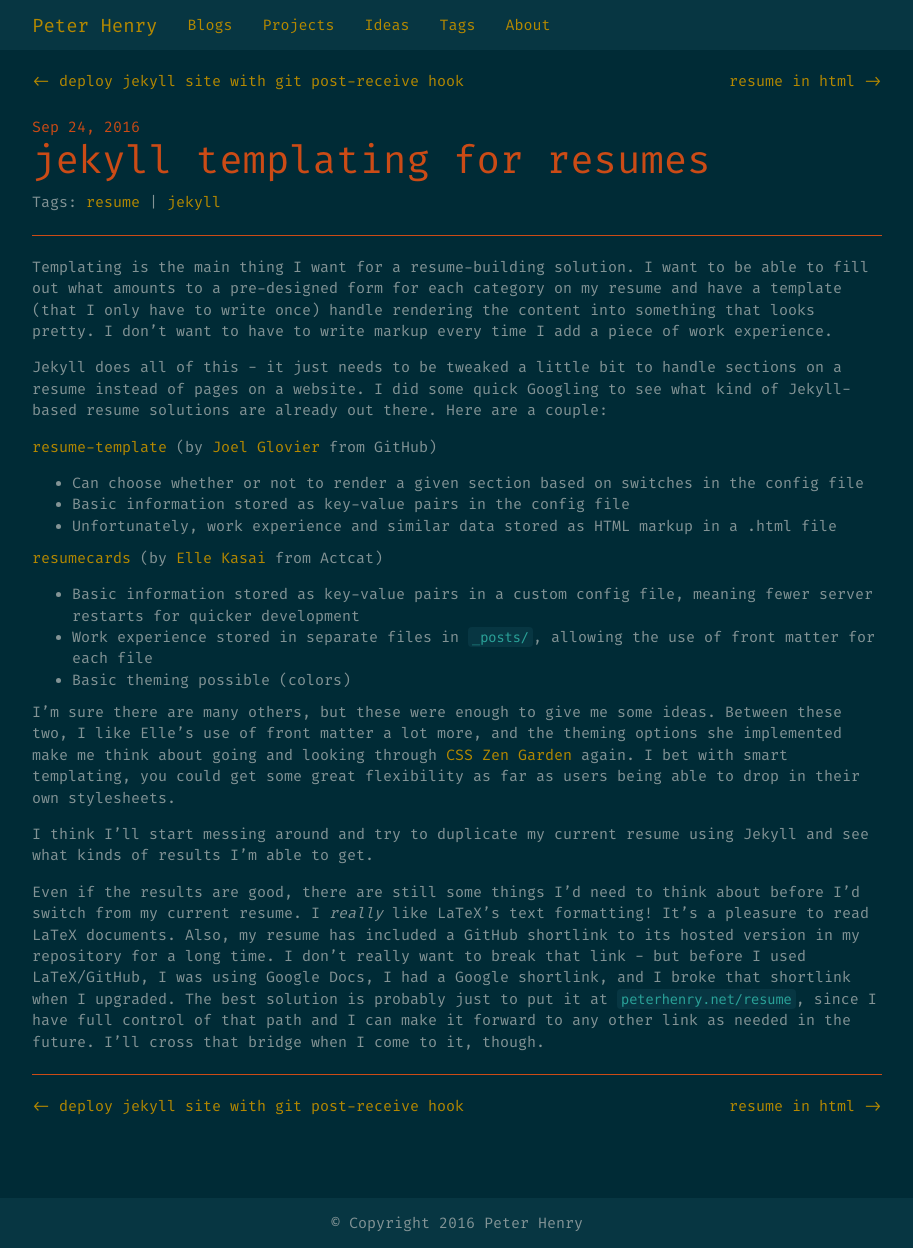
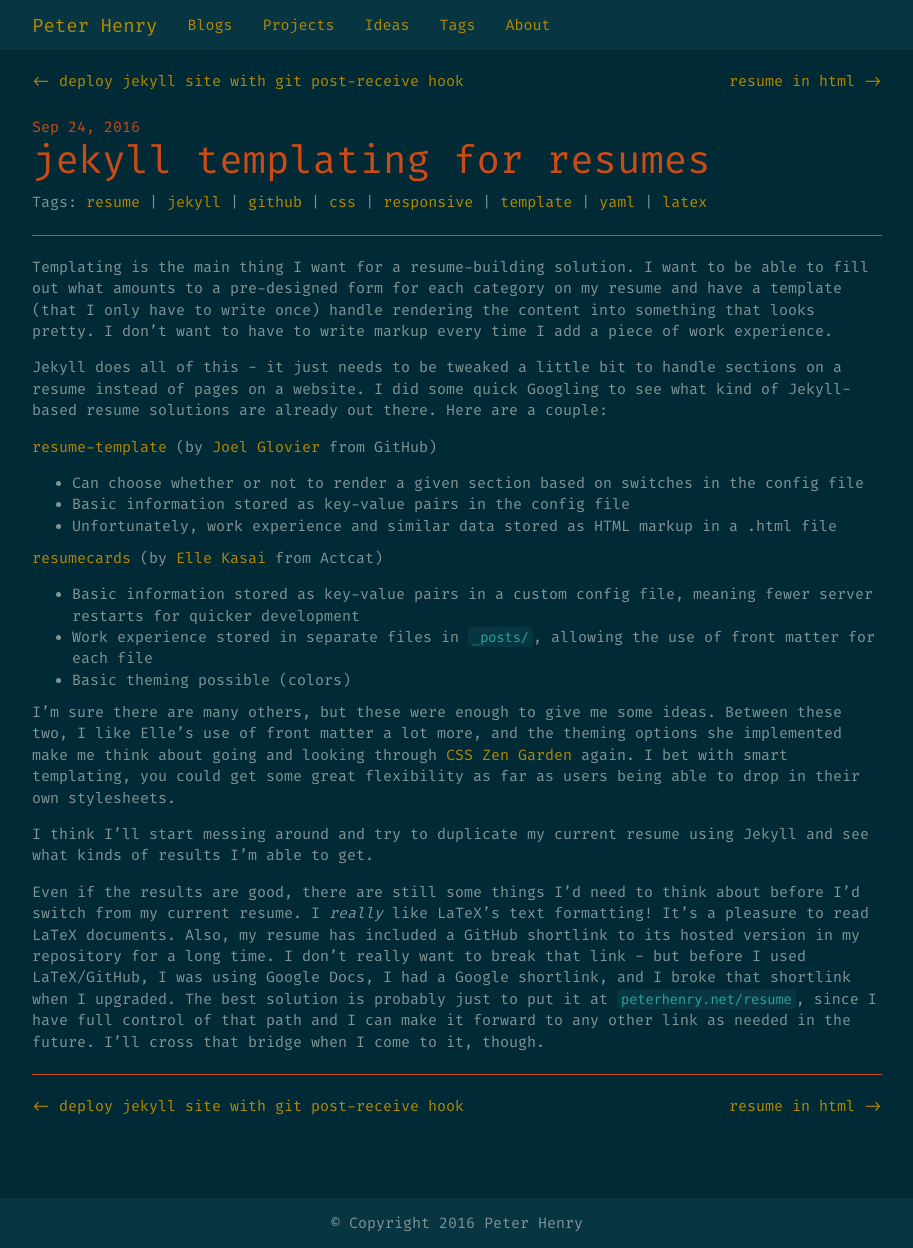
Before and after one commit to mosbasik/portfolio-jekyll, a Jekyll site: the page built from blogs/_posts/2016-09-24-jekyll-templating-for-resumes.markdown, in a window 1280 px wide. Shown: the whole page, without its empty margins (183-1096 px from the left). Built offline with Jekyll 4.4.1, drawn with Linux system fonts in a browser that asks for light colours; nearby versions of some CDN libraries; some web fonts are replaced; comment, search, counter and statistics services are not loaded.

```diff
--- a/blogs/_posts/2016-09-24-jekyll-templating-for-resumes.markdown
+++ b/blogs/_posts/2016-09-24-jekyll-templating-for-resumes.markdown
@@ -2,7 +2,7 @@
 layout: post
 title: jekyll templating for resumes
 disqus_identifier: a18249c2-4ca3-4adc-aeaf-de9da659a22f
-tags: resume jekyll
+tags: resume jekyll github css responsive template yaml latex
 excerpt: >
   Templating is the main thing I want for a resume-building solution.I want to
   be able to fill out what amounts to a pre-designed form for each category on
```
Also changed, not shown: other parts of blogs/_posts/2016-09-24-jekyll-templating-for-resumes.markdown (+0 -7 lines).
